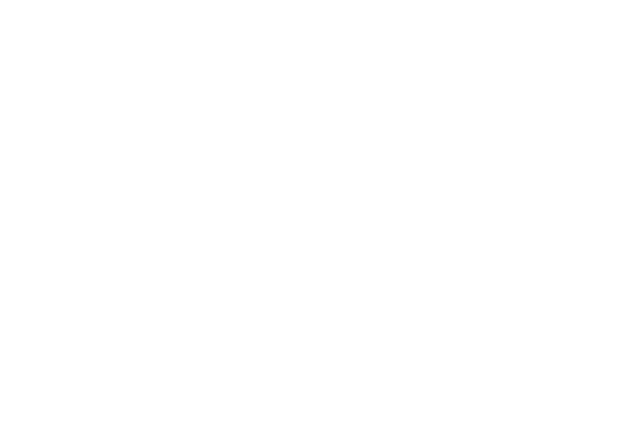
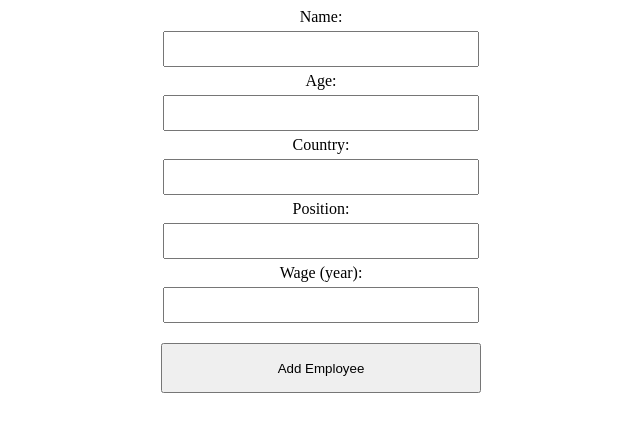
Before and after one commit to odeddugma/node-mysql-react-crud, a React (Create React App) app in the folder client/: page / in a window 1280 px wide. Shown: the top 432 px of the page, without its empty margins (319-959 px from the left). Built offline with nearby package versions, Linux system fonts and the light colour scheme.

Commit message:
Create form

```diff
--- a/client/src/App.css
+++ b/client/src/App.css
@@ -1,3 +1,23 @@
-.App {
-	text-align: center;
+.workerInfo {
+	display: flex;
+	flex-direction: column;
+	align-items: center;
 }
+
+.workerInfo input {
+	width: 300px;
+	height: 30px;
+	font-size: 20px;
+	padding-left: 10px;
+	margin: 5px;
+}
+
+.workerInfo button {
+	width: 320px;
+	height: 50px;
+	margin-top: 15px;
+}
+
+.workerInfo button:hover {
+	cursor: pointer;
+}
--- a/client/src/App.js
+++ b/client/src/App.js
@@ -1,7 +1,23 @@
 import "./App.css";
 
 function App() {
-	return <div className="App"></div>;
+	return (
+		<div className="App">
+			<div className="workerInfo">
+				<label>Name:</label>
+				<input type="text" />
+				<label>Age:</label>
+				<input type="number" />
+				<label>Country:</label>
+				<input type="text" />
+				<label>Position:</label>
+				<input type="text" />
+				<label>Wage (year):</label>
+				<input type="number" />
+				<button>Add Employee</button>
+			</div>
+		</div>
+	);
 }
 
 export default App;
```
